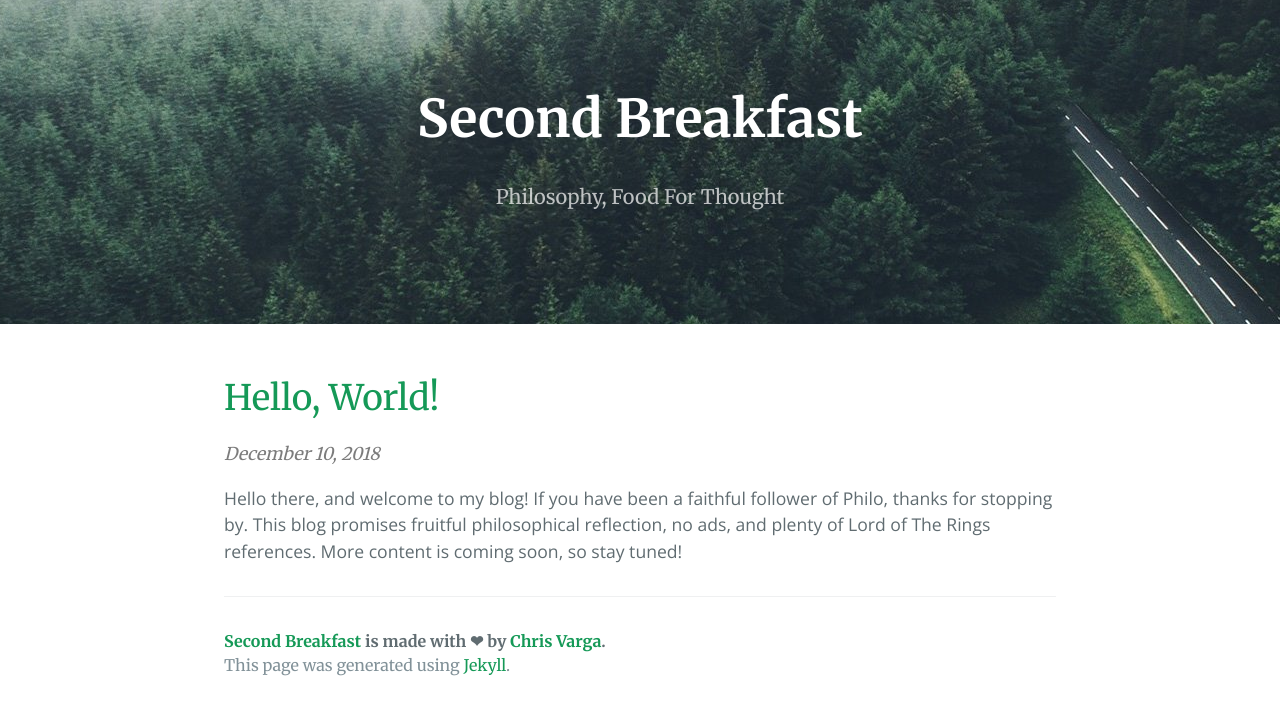
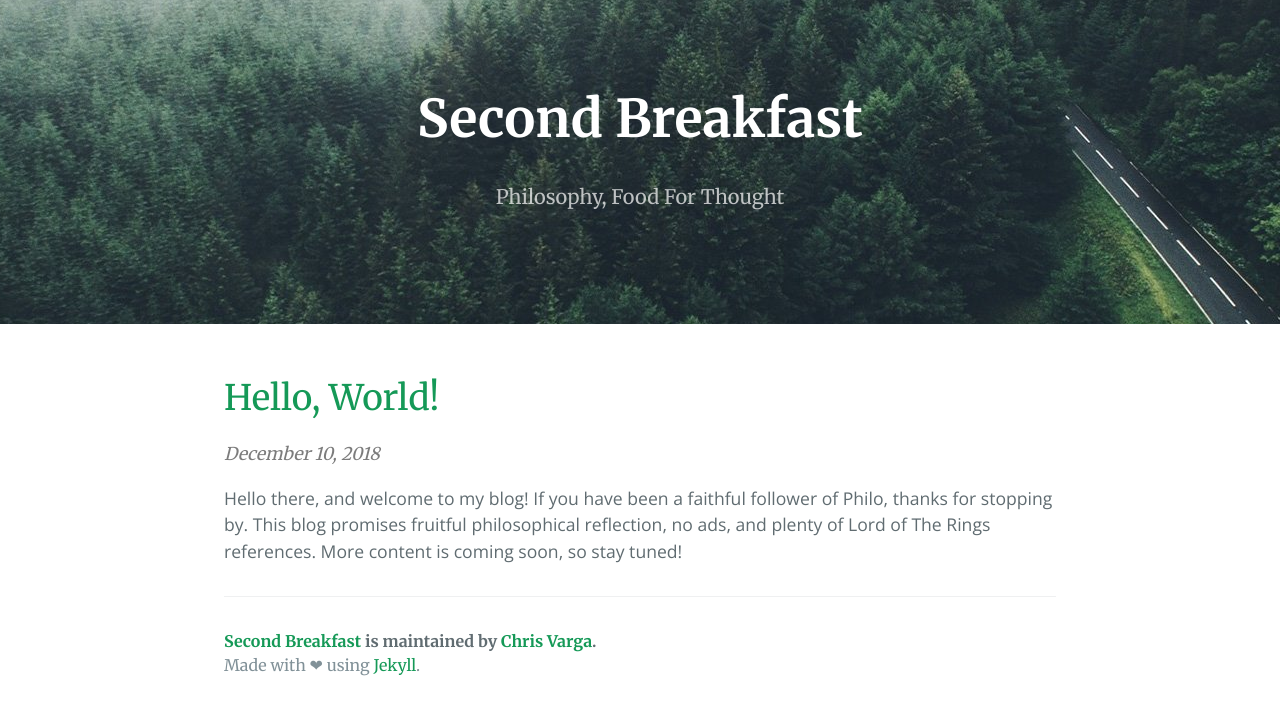
Before and after one commit to second-breakfast/second-breakfast.github.io, a Jekyll site: the page built from index.html, in a window 1280 px wide. Shown: the top 715 px of the page. Built offline with Jekyll 4.4.1, drawn with Linux system fonts in a browser that asks for light colours; the list of posts is cut into pages by our own code.

Commit message:
Revert "Update page footer"
This reverts commit 17cc6f7b9813ab2f95612b45f72928494042e2d1.

```diff
--- a/_includes/page-footer.html
+++ b/_includes/page-footer.html
@@ -1,4 +1,4 @@
 <footer class="site-footer">
-  <span class="site-footer-owner"><a href="{{ site.url }}">{{ site.title }}</a> is made with &#x2764; by <a href="{{ site.baseurl }}/about">{{ site.author.name }}</a>.</span>
-  <span class="site-footer-credits">This page was generated using <a target="_blank" href="https://jekyllrb.com/">Jekyll</a>.</span>
+  <span class="site-footer-owner"><a href="{{ site.url }}">{{ site.title }}</a> is maintained by <a href="{{ site.baseurl }}/about">{{ site.author.name }}</a>.</span>
+  <span class="site-footer-credits">Made with &#x2764; using <a target="_blank" href="https://jekyllrb.com/">Jekyll</a>.</span>
 </footer>
```
